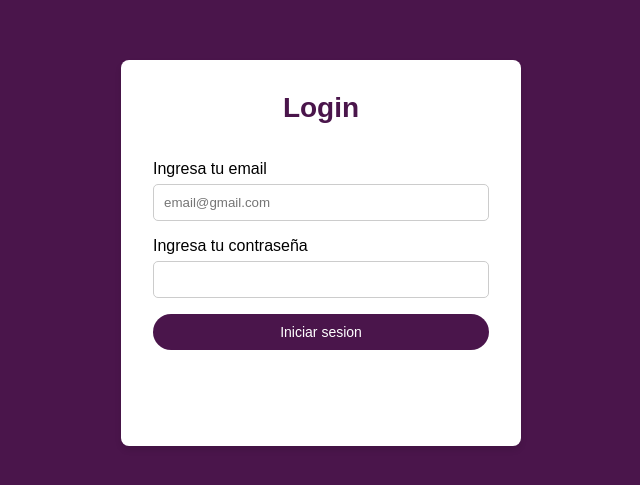
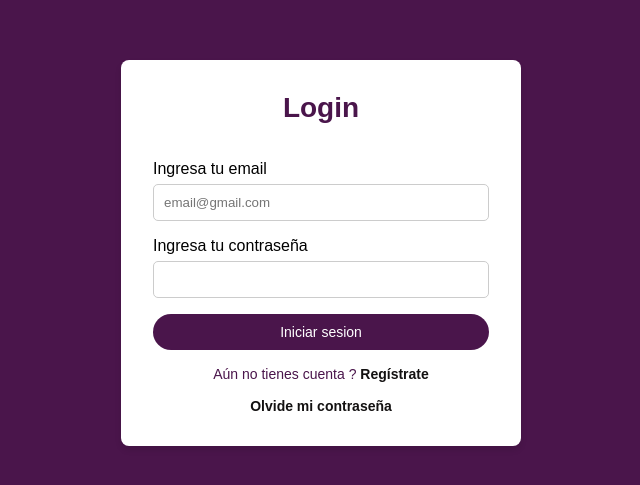
Before and after one commit to bruno-ariel/PWA_TM_27_2025_FRONTEND, a React (Vite) app: page / in a window 1280 px wide. Shown: the part 147-632 px from the top of the page, without its empty margins (319-959 px from the left). Built offline with nearby package versions, Linux system fonts and the light colour scheme.

Commit message:
css pt 2.5

```diff
--- a/src/app.css
+++ b/src/app.css
@@ -72,24 +72,18 @@
 .auth-form span,
 .auth-form a {
     text-align: center;
-    color: white;
+    color: #4A154B;
     font-size: 14px;
 }
 
 .auth-form a {
     text-decoration: none;
     font-weight: bold;
-    color: white;
+    color: rgb(19, 17, 17);
 }
 
 .auth-form a:hover {
     text-decoration: underline;
-}
-.register-link {
-    color: black;
-    text-align: center;
-    font: 1em sans-serif;
-    font-size: medium;
 }
 
 
--- a/src/screens/LoginScreen.jsx
+++ b/src/screens/LoginScreen.jsx
@@ -73,8 +73,8 @@ const LoginScreen = () => {
                         !form_state.password
                         }> Iniciar sesion
                 </button>
-                <span className='register-link'> Aún no tienes cuenta ? <Link to={'/register'}> Regístrate </Link></span>
-                <Link to={'/forgot-password'} className='register-link'> Olvide mi contraseña </Link>
+                <span > Aún no tienes cuenta ? <Link to={'/register'}> Regístrate </Link></span>
+                <Link to={'/forgot-password'}> Olvide mi contraseña </Link>
             </form>
         </main>
     )
```
